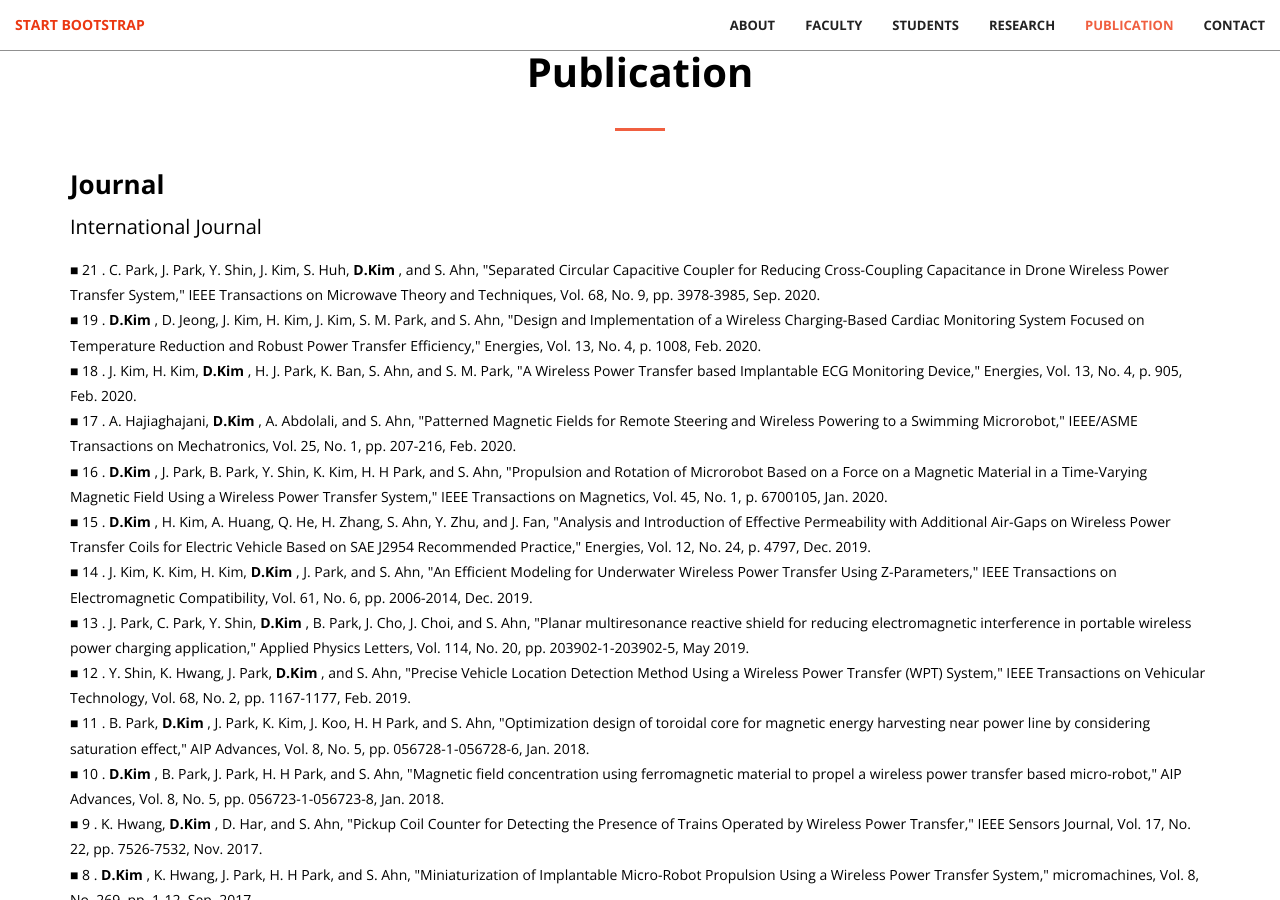
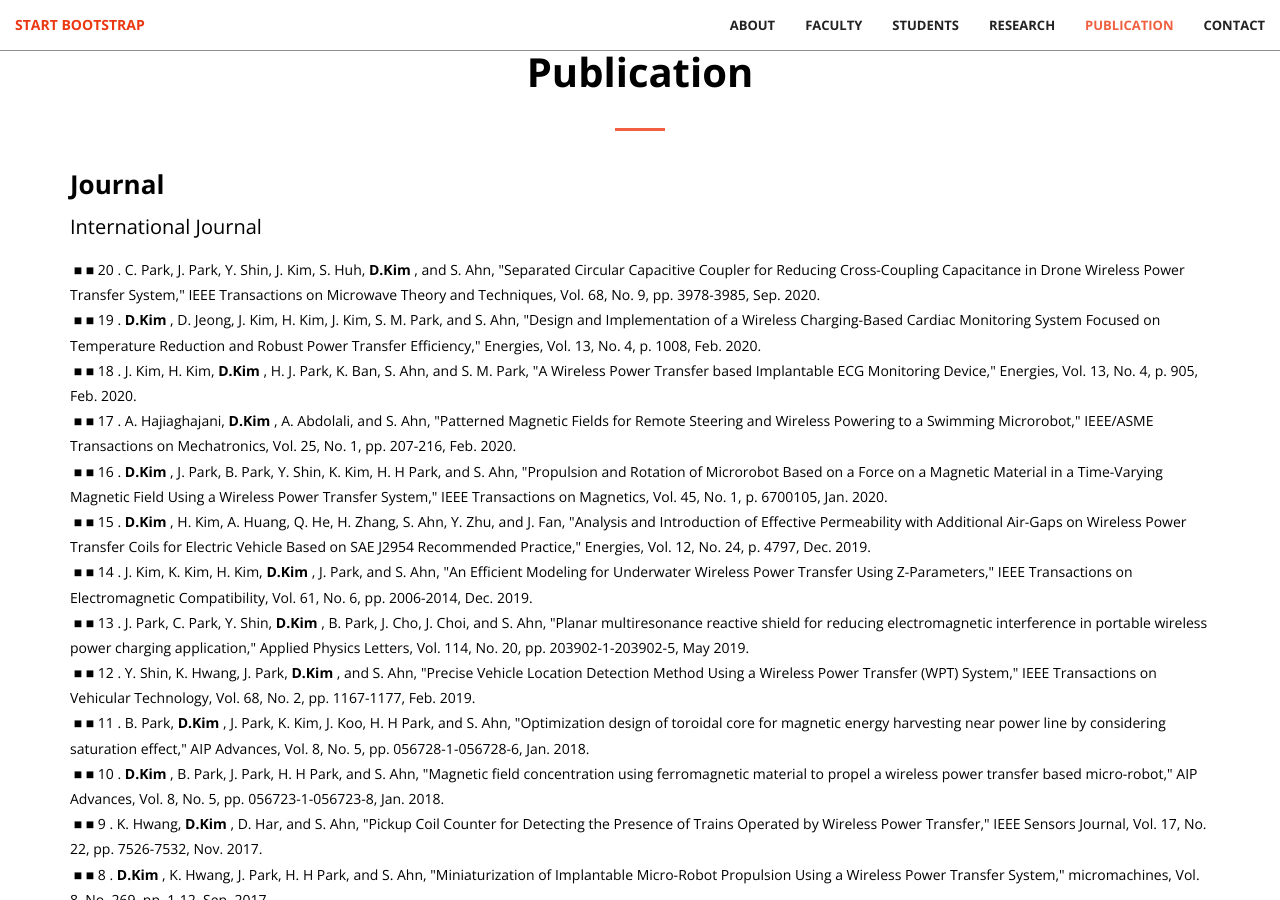
Before and after one commit to dwKim88/AEL, a Jekyll site: the page built from index.html, in a window 1280 px wide and 900 px high, scrolled down 4629 px. Built offline with Jekyll 4.4.1, drawn with Linux system fonts in a browser that asks for light colours; some of the changed text lies outside the part shown.

Commit message:
Update services.html

```diff
--- a/_includes/services.html
+++ b/_includes/services.html
@@ -27,26 +27,27 @@
                     </p>
                     <p style="line-height: 1.8; color:black; font-size:14px; margine-left:30px;">
 
-                            ■	21	.	C. Park, J. Park, Y. Shin, J. Kim, S. Huh, <B> D.Kim </B>, and S. Ahn, "Separated Circular Capacitive Coupler for Reducing Cross-Coupling Capacitance in Drone Wireless Power Transfer System," IEEE Transactions on Microwave Theory and Techniques, Vol. 68, No. 9, pp. 3978-3985, Sep. 2020.	<br>
-                            ■	19	.	<B> D.Kim </B>, D. Jeong, J. Kim, H. Kim, J. Kim, S. M. Park, and S. Ahn, "Design and Implementation of a Wireless Charging-Based Cardiac Monitoring System Focused on Temperature Reduction and Robust Power Transfer Efficiency," Energies, Vol. 13, No. 4, p. 1008, Feb. 2020.	<br>
-                            ■	18	.	J. Kim, H. Kim, <B> D.Kim </B>, H. J. Park, K. Ban, S. Ahn, and S. M. Park, "A Wireless Power Transfer based Implantable ECG Monitoring Device," Energies, Vol. 13, No. 4, p. 905, Feb. 2020.	<br>
-                            ■	17	.	A. Hajiaghajani, <B> D.Kim </B>, A. Abdolali, and S. Ahn, "Patterned Magnetic Fields for Remote Steering and Wireless Powering to a Swimming Microrobot," IEEE/ASME Transactions on Mechatronics, Vol. 25, No. 1, pp. 207-216, Feb. 2020.	<br>
-                            ■	16	.	<B> D.Kim </B>, J. Park, B. Park, Y. Shin, K. Kim, H. H Park, and S. Ahn, "Propulsion and Rotation of Microrobot Based on a Force on a Magnetic Material in a Time-Varying Magnetic Field Using a Wireless Power Transfer System," IEEE Transactions on Magnetics, Vol. 45, No. 1, p. 6700105, Jan. 2020.	<br>
-                            ■	15	.	<B> D.Kim </B>, H. Kim, A. Huang, Q. He, H. Zhang, S. Ahn, Y. Zhu, and J. Fan, "Analysis and Introduction of Effective Permeability with Additional Air-Gaps on Wireless Power Transfer Coils for Electric Vehicle Based on SAE J2954 Recommended Practice," Energies, Vol. 12, No. 24, p. 4797, Dec. 2019.	<br>
-                            ■	14	.	J. Kim, K. Kim, H. Kim, <B> D.Kim </B>, J. Park, and S. Ahn, "An Efficient Modeling for Underwater Wireless Power Transfer Using Z-Parameters," IEEE Transactions on Electromagnetic Compatibility, Vol. 61, No. 6, pp. 2006-2014, Dec. 2019.	<br>
-                            ■	13	.	J. Park, C. Park, Y. Shin, <B> D.Kim </B>, B. Park, J. Cho, J. Choi, and S. Ahn, "Planar multiresonance reactive shield for reducing electromagnetic interference in portable wireless power charging application," Applied Physics Letters, Vol. 114, No. 20, pp. 203902-1-203902-5, May 2019.	<br>
-                            ■	12	.	Y. Shin, K. Hwang, J. Park, <B> D.Kim </B>, and S. Ahn, "Precise Vehicle Location Detection Method Using a Wireless Power Transfer (WPT) System," IEEE Transactions on Vehicular Technology, Vol. 68, No. 2, pp. 1167-1177, Feb. 2019.	<br>
-                            ■	11	.	B. Park, <B> D.Kim </B>, J. Park, K. Kim, J. Koo, H. H Park, and S. Ahn, "Optimization design of toroidal core for magnetic energy harvesting near power line by considering saturation effect," AIP Advances, Vol. 8, No. 5, pp. 056728-1-056728-6, Jan. 2018.	<br>
-                            ■	10	.	<B> D.Kim </B>, B. Park, J. Park, H. H Park, and S. Ahn, "Magnetic field concentration using ferromagnetic material to propel a wireless power transfer based micro-robot," AIP Advances, Vol. 8, No. 5, pp. 056723-1-056723-8, Jan. 2018.	<br>
-                            ■	9	.	K. Hwang, <B> D.Kim </B>, D. Har, and S. Ahn, "Pickup Coil Counter for Detecting the Presence of Trains Operated by Wireless Power Transfer," IEEE Sensors Journal, Vol. 17, No. 22, pp. 7526-7532, Nov. 2017.	<br>
-                            ■	8	.	<B> D.Kim </B>, K. Hwang, J. Park, H. H Park, and S. Ahn, "Miniaturization of Implantable Micro-Robot Propulsion Using a Wireless Power Transfer System," micromachines, Vol. 8, No. 269, pp. 1-12, Sep. 2017.	<br>
-                            ■	7	.	<B> D.Kim </B>, K. Hwang, J. Park, H. H Park, and S. Ahn, "High-Efficiency Wireless Power and Force Transfer for a Micro-Robot Using a Multiaxis AC/DC Magnetic Coil," IEEE Transactions on Magnetics, Vol. 53, No. 6, p. 9401804, Jun. 2017.	<br>
-                            ■	6	.	J. Park, <B> D.Kim </B>, K. Hwang, H. H Park, S. I. Kwak, J. H. Kwon, and S. Ahn, "A Resonant Reactive Shielding for Planar Wireless Power Transfer System in Smartphone Application," IEEE Transactions on Electromagnetic Compatibility, Vol. 59, No. 2, pp. 695-703, Apr. 2017.	<br>
-                            ■	5	.	K. Hwang, J. Cho, <B> D.Kim </B>, J. Park, J. H. Kwon, S. I. Kwak, H. H Park, and S. Ahn, "An Autonomous Coil Alignment System for the Dynamic Wireless Charging of Electric Vehicles to Minimize Lateral Misalignment," Energies, Vol. 10, No. 3, p. 315, Mar. 2017.	<br>
-                            ■	4	.	K. Hwang, J. Park, <B> D.Kim </B>, H. H Park, J. H. Kwon, S. I. Kwak, and S. Ahn, "Autonomous Coil Alignment System Using Fuzzy Steering Control for Electric Vehicles with Dynamic Wireless Charging," Mathematical Problems in Engineering, Vol. 2015, No. 205285, pp. 1-14, Dec. 2015.	<br>
-                            ■	3	.	<B> D.Kim </B>, J. Park, H. H Park, and S. Ahn, "Generation of Magnetic Propulsion Force and Torque for Microrobot Using Wireless Power Transfer Coil," IEEE Transactions on Magnetics, Vol. 51, No. 11, p. 8600104, Nov. 2015.	<br>
-                            ■	2	.	M. Kim, H. Kim, <B> D.Kim </B>, Y. Jeong, H. H Park, and S. Ahn, "A Three-Phase Wireless-Power-Transfer System for Online Electric Vehicles with Reduction of Leakage Magnetic Fields," IEEE Transactions on Microwave Theory and Techniques, Vol. 63, No. 11, pp. 3806-3813, Sep. 2015.	<br>
-                            ■	1	.	<B> D.Kim </B>, M. Kim, J. Yoo, H. H Park, and S. Ahn, "Magnetic resonant wireless power transfer for propulsion of implantable micro-robot," Journal of Applied Physics, Vol. 117, No. 17, p. 17E712, Apr. 2015.	<br>
+&nbsp;■ 	■	20	.	C. Park, J. Park, Y. Shin, J. Kim, S. Huh, <B> D.Kim </B>, and S. Ahn, "Separated Circular Capacitive Coupler for Reducing Cross-Coupling Capacitance in Drone Wireless Power Transfer System," IEEE Transactions on Microwave Theory and Techniques, Vol. 68, No. 9, pp. 3978-3985, Sep. 2020.	<br>
+&nbsp;■ 	■	19	.	<B> D.Kim </B>, D. Jeong, J. Kim, H. Kim, J. Kim, S. M. Park, and S. Ahn, "Design and Implementation of a Wireless Charging-Based Cardiac Monitoring System Focused on Temperature Reduction and Robust Power Transfer Efficiency," Energies, Vol. 13, No. 4, p. 1008, Feb. 2020.	<br>
+&nbsp;■ 	■	18	.	J. Kim, H. Kim, <B> D.Kim </B>, H. J. Park, K. Ban, S. Ahn, and S. M. Park, "A Wireless Power Transfer based Implantable ECG Monitoring Device," Energies, Vol. 13, No. 4, p. 905, Feb. 2020.	<br>
+&nbsp;■ 	■	17	.	A. Hajiaghajani, <B> D.Kim </B>, A. Abdolali, and S. Ahn, "Patterned Magnetic Fields for Remote Steering and Wireless Powering to a Swimming Microrobot," IEEE/ASME Transactions on Mechatronics, Vol. 25, No. 1, pp. 207-216, Feb. 2020.	<br>
+&nbsp;■ 	■	16	.	<B> D.Kim </B>, J. Park, B. Park, Y. Shin, K. Kim, H. H Park, and S. Ahn, "Propulsion and Rotation of Microrobot Based on a Force on a Magnetic Material in a Time-Varying Magnetic Field Using a Wireless Power Transfer System," IEEE Transactions on Magnetics, Vol. 45, No. 1, p. 6700105, Jan. 2020.	<br>
+&nbsp;■ 	■	15	.	<B> D.Kim </B>, H. Kim, A. Huang, Q. He, H. Zhang, S. Ahn, Y. Zhu, and J. Fan, "Analysis and Introduction of Effective Permeability with Additional Air-Gaps on Wireless Power Transfer Coils for Electric Vehicle Based on SAE J2954 Recommended Practice," Energies, Vol. 12, No. 24, p. 4797, Dec. 2019.	<br>
+&nbsp;■ 	■	14	.	J. Kim, K. Kim, H. Kim, <B> D.Kim </B>, J. Park, and S. Ahn, "An Efficient Modeling for Underwater Wireless Power Transfer Using Z-Parameters," IEEE Transactions on Electromagnetic Compatibility, Vol. 61, No. 6, pp. 2006-2014, Dec. 2019.	<br>
+&nbsp;■ 	■	13	.	J. Park, C. Park, Y. Shin, <B> D.Kim </B>, B. Park, J. Cho, J. Choi, and S. Ahn, "Planar multiresonance reactive shield for reducing electromagnetic interference in portable wireless power charging application," Applied Physics Letters, Vol. 114, No. 20, pp. 203902-1-203902-5, May 2019.	<br>
+&nbsp;■ 	■	12	.	Y. Shin, K. Hwang, J. Park, <B> D.Kim </B>, and S. Ahn, "Precise Vehicle Location Detection Method Using a Wireless Power Transfer (WPT) System," IEEE Transactions on Vehicular Technology, Vol. 68, No. 2, pp. 1167-1177, Feb. 2019.	<br>
+&nbsp;■ 	■	11	.	B. Park, <B> D.Kim </B>, J. Park, K. Kim, J. Koo, H. H Park, and S. Ahn, "Optimization design of toroidal core for magnetic energy harvesting near power line by considering saturation effect," AIP Advances, Vol. 8, No. 5, pp. 056728-1-056728-6, Jan. 2018.	<br>
+&nbsp;■ 	■	10	.	<B> D.Kim </B>, B. Park, J. Park, H. H Park, and S. Ahn, "Magnetic field concentration using ferromagnetic material to propel a wireless power transfer based micro-robot," AIP Advances, Vol. 8, No. 5, pp. 056723-1-056723-8, Jan. 2018.	<br>
+&nbsp;■ 	■	9	.	K. Hwang, <B> D.Kim </B>, D. Har, and S. Ahn, "Pickup Coil Counter for Detecting the Presence of Trains Operated by Wireless Power Transfer," IEEE Sensors Journal, Vol. 17, No. 22, pp. 7526-7532, Nov. 2017.	<br>
+&nbsp;■ 	■	8	.	<B> D.Kim </B>, K. Hwang, J. Park, H. H Park, and S. Ahn, "Miniaturization of Implantable Micro-Robot Propulsion Using a Wireless Power Transfer System," micromachines, Vol. 8, No. 269, pp. 1-12, Sep. 2017.	<br>
+&nbsp;■ 	■	7	.	<B> D.Kim </B>, K. Hwang, J. Park, H. H Park, and S. Ahn, "High-Efficiency Wireless Power and Force Transfer for a Micro-Robot Using a Multiaxis AC/DC Magnetic Coil," IEEE Transactions on Magnetics, Vol. 53, No. 6, p. 9401804, Jun. 2017.	<br>
+&nbsp;■ 	■	6	.	J. Park, <B> D.Kim </B>, K. Hwang, H. H Park, S. I. Kwak, J. H. Kwon, and S. Ahn, "A Resonant Reactive Shielding for Planar Wireless Power Transfer System in Smartphone Application," IEEE Transactions on Electromagnetic Compatibility, Vol. 59, No. 2, pp. 695-703, Apr. 2017.	<br>
+&nbsp;■ 	■	5	.	K. Hwang, J. Cho, <B> D.Kim </B>, J. Park, J. H. Kwon, S. I. Kwak, H. H Park, and S. Ahn, "An Autonomous Coil Alignment System for the Dynamic Wireless Charging of Electric Vehicles to Minimize Lateral Misalignment," Energies, Vol. 10, No. 3, p. 315, Mar. 2017.	<br>
+&nbsp;■ 	■	4	.	K. Hwang, J. Park, <B> D.Kim </B>, H. H Park, J. H. Kwon, S. I. Kwak, and S. Ahn, "Autonomous Coil Alignment System Using Fuzzy Steering Control for Electric Vehicles with Dynamic Wireless Charging," Mathematical Problems in Engineering, Vol. 2015, No. 205285, pp. 1-14, Dec. 2015.	<br>
+&nbsp;■ 	■	3	.	<B> D.Kim </B>, J. Park, H. H Park, and S. Ahn, "Generation of Magnetic Propulsion Force and Torque for Microrobot Using Wireless Power Transfer Coil," IEEE Transactions on Magnetics, Vol. 51, No. 11, p. 8600104, Nov. 2015.	<br>
+&nbsp;■ 	■	2	.	M. Kim, H. Kim, <B> D.Kim </B>, Y. Jeong, H. H Park, and S. Ahn, "A Three-Phase Wireless-Power-Transfer System for Online Electric Vehicles with Reduction of Leakage Magnetic Fields," IEEE Transactions on Microwave Theory and Techniques, Vol. 63, No. 11, pp. 3806-3813, Sep. 2015.	<br>
+&nbsp;■ 	■	1	.	<B> D.Kim </B>, M. Kim, J. Yoo, H. H Park, and S. Ahn, "Magnetic resonant wireless power transfer for propulsion of implantable micro-robot," Journal of Applied Physics, Vol. 117, No. 17, p. 17E712, Apr. 2015.	<br>
+
                     </p>
                     <p style="line-height: 1.0; color:black; font-size:20px;">
                         Domestic Journal
```
